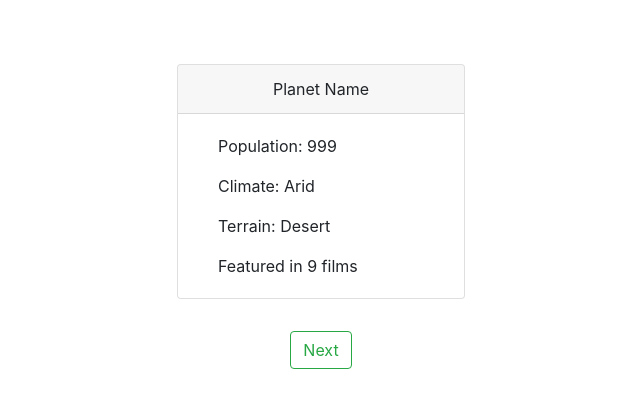
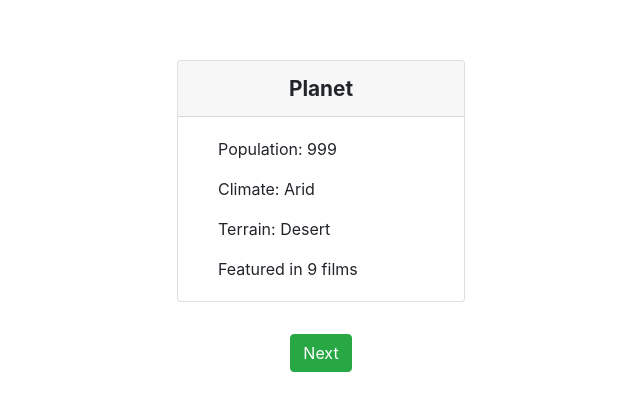
Before and after one commit to ngustavo/b2w-sw-planets, a Vue app: page / in a window 1280 px wide. Shown: the part 200-610 px from the top of the page, without its empty margins (319-959 px from the left). Built offline with nearby package versions, Linux system fonts and the light colour scheme.

Commit message:
some minor changes

```diff
--- a/src/App.vue
+++ b/src/App.vue
@@ -1,7 +1,6 @@
 <template lang="pug">
-  Main
+    Main
 </template>
-
 
 <script>
 import Main from "./components/Main.vue"
@@ -13,6 +12,7 @@ export default {
     }
 }
 </script>
+
 <style lang="sass">
 html
     width: 100%
--- a/src/components/Main.vue
+++ b/src/components/Main.vue
@@ -1,11 +1,12 @@
 <template>
     <div class="container">
         <Planet></Planet>
-        <button class="btn btn-outline-success">
+        <button class="btn btn-success">
             Next
         </button>
     </div>
 </template>
+
 <script>
 import Planet from "./Planet"
 export default {
@@ -18,6 +19,7 @@ export default {
 <style lang="sass" scoped>
 h1
     color: green
+
 .container
     text-align: center
 
--- a/src/components/Planet.vue
+++ b/src/components/Planet.vue
@@ -19,10 +19,10 @@
         </div>
     </div>
 </template>
+
 <script>
 export default {
     data: () => ({
-        msg: "Name",
         name: "Planet Name",
         population: 999,
         climate: "Arid",
@@ -36,7 +36,13 @@ export default {
 .card
     margin: 2rem auto
     width: 18rem
+
+.card-header
+    font-weight: bold
+    font-size: 1.3rem
+
 .card-body
     text-align: start
     padding-left: 2.5rem
+
 </style>
```
Also changed, not shown: 1 other file (tests, documents, lock files or other folders).
